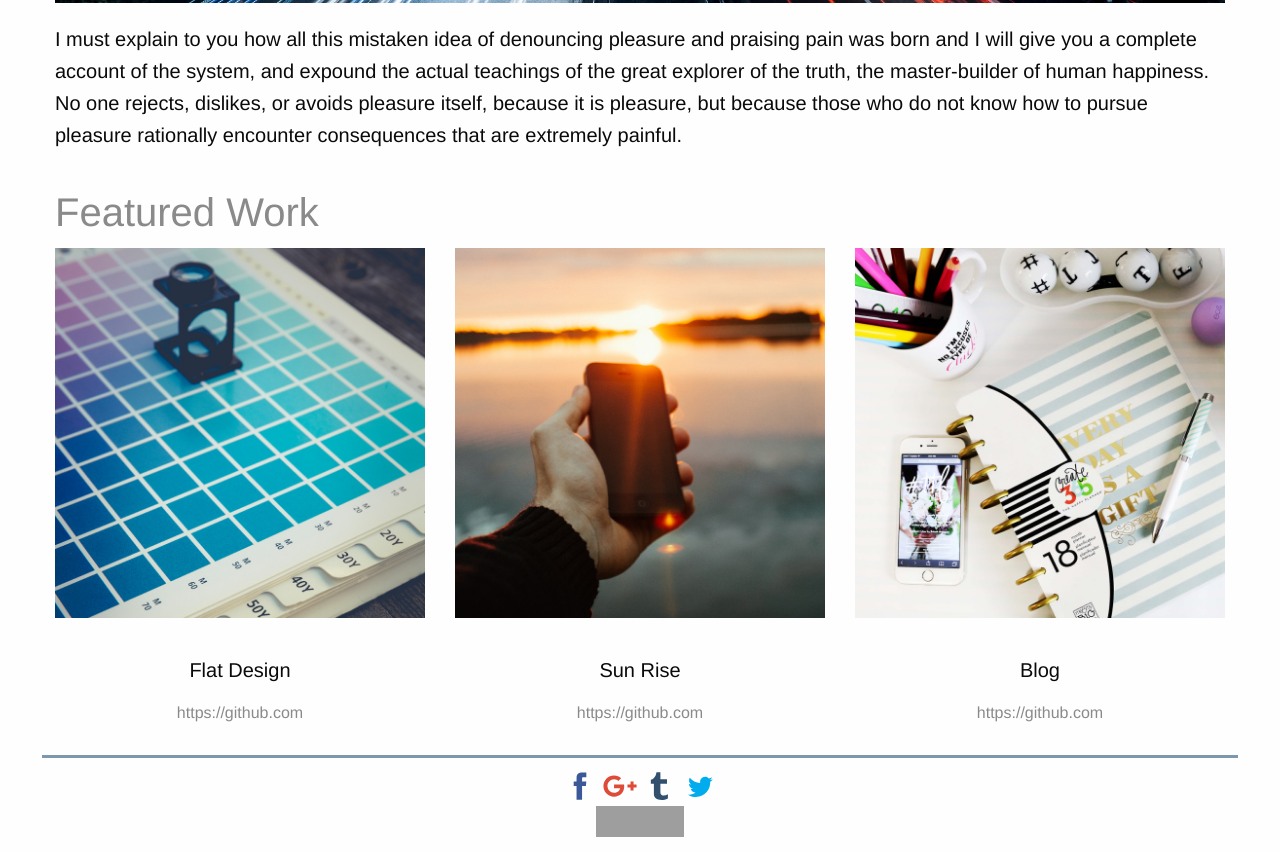
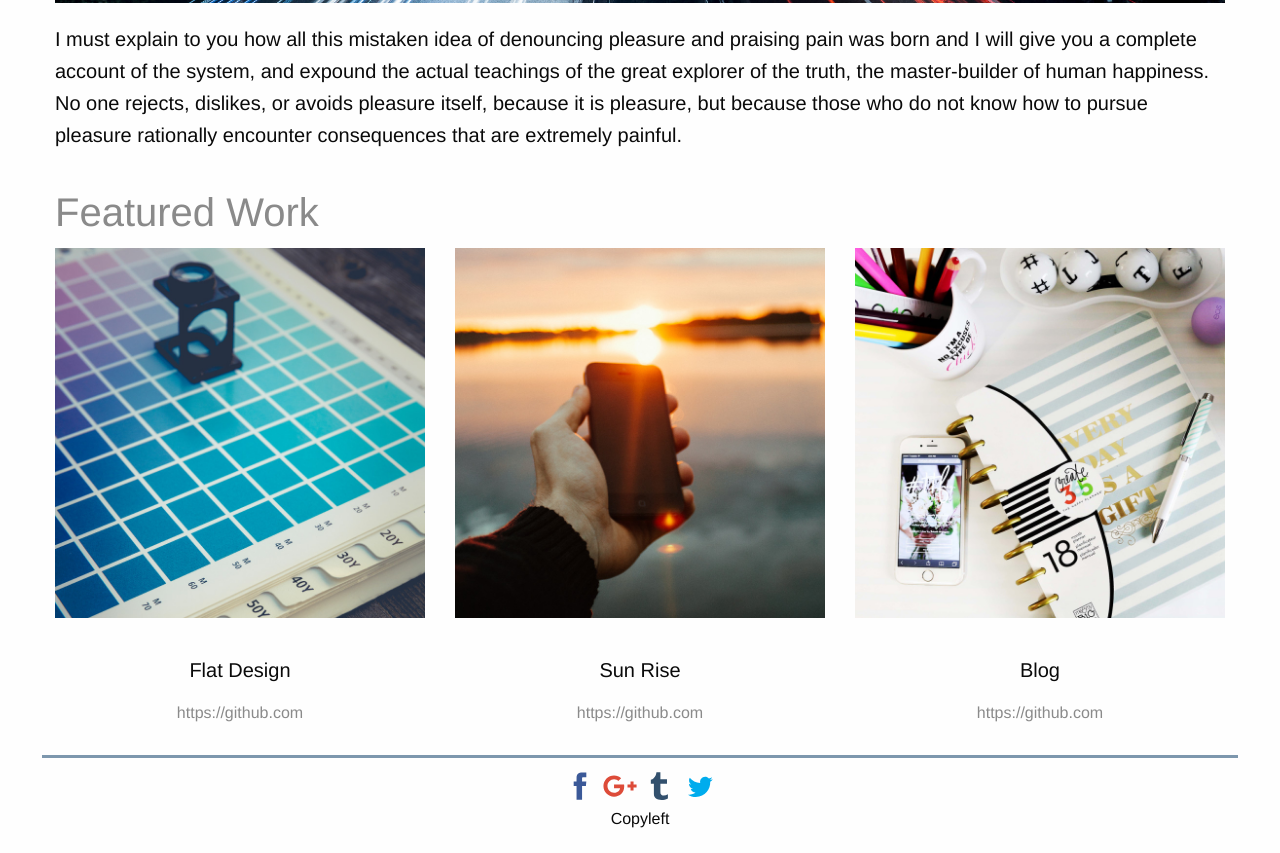
Before and after one commit to meshekhar/udacity-portfolio-project, a plain HTML site: page index.html in a window 1280 px wide. Shown: the part 766-1619 px from the top of the page. Drawn offline with Linux system fonts and the light colour scheme; grey boxes are pictures that could not be loaded.

Commit message:
Removed Style from html

```diff
--- a/index.html
+++ b/index.html
@@ -117,13 +117,7 @@
                 </div>
 
                 <div class="small-12  medium-12 columns text-center">
-                    <p>
-                        <a href="http://jigsaw.w3.org/css-validator/check/referer">
-                        <img style="border:0;width:88px;height:31px"
-                        src="http://jigsaw.w3.org/css-validator/images/vcss"
-                        alt="Valid CSS!" />
-                        </a>
-                    </p>
+                    <p>Copyleft</p>
                 </div>
             </div>
         </footer>
```
